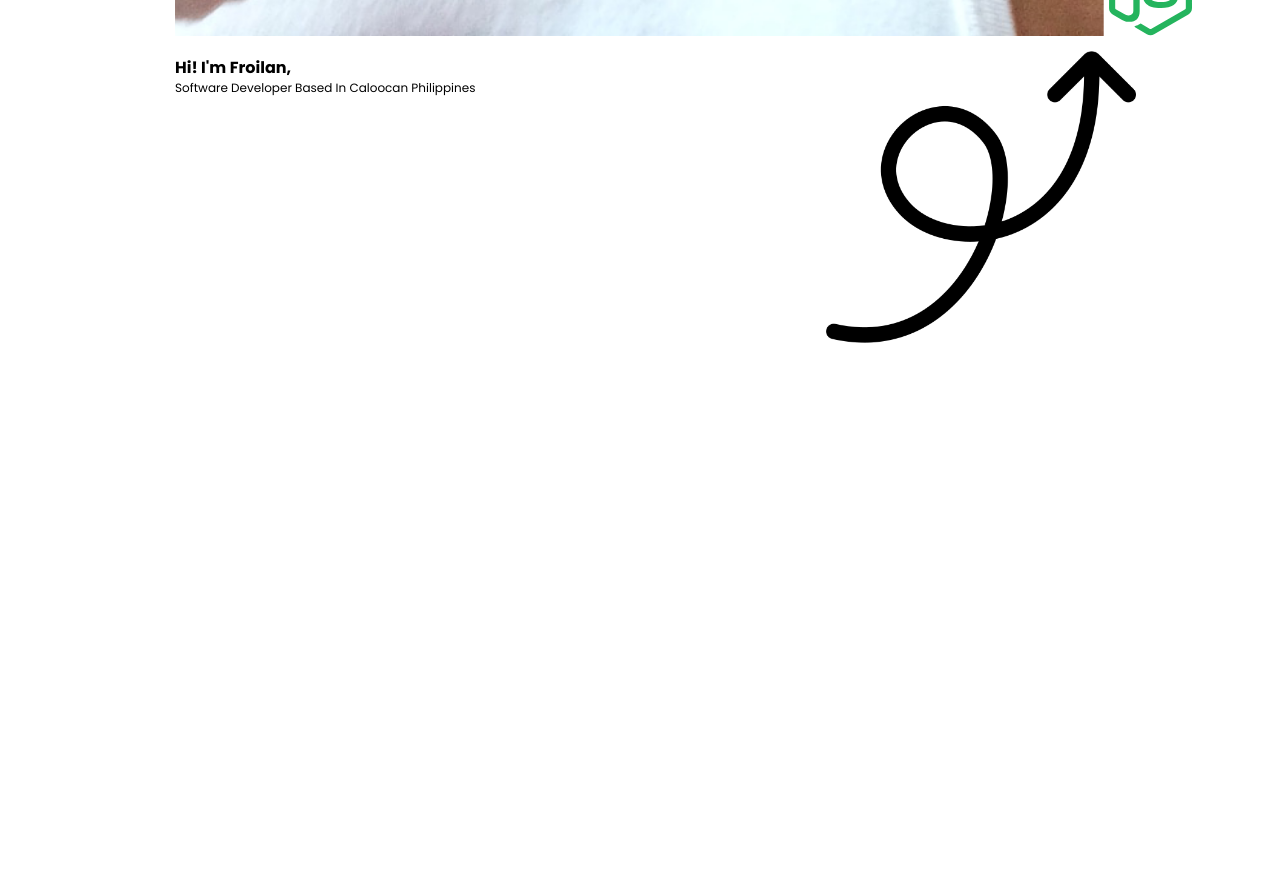
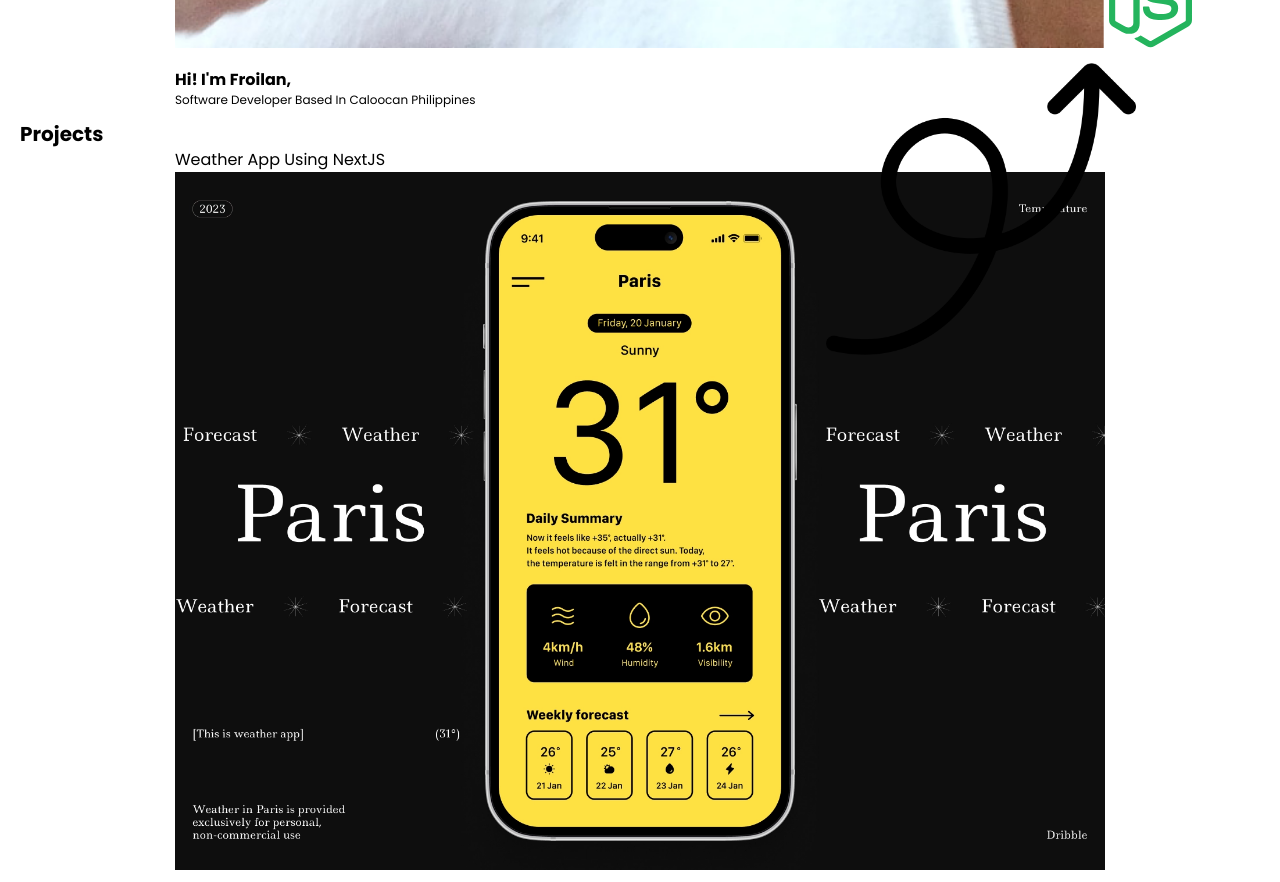
Before and after one commit to uaenaaaa/my-website, a Next.js app: page / in a window 1280 px wide. Shown: the part 1420-2302 px from the top of the page. Before the commit the page ends 1772 px from the top, so only its background shows below. Built offline with nearby package versions, Linux system fonts and the light colour scheme.

Commit message:
fix spacings and added projects section

```diff
--- /dev/null
+++ b/app/components/Projects/ProjectsSection.tsx
@@ -0,0 +1,35 @@
+import React from 'react'
+import Image from 'next/image'
+import MockImage from '../../../public/images/mock-image.png'
+
+const ProjectsSection = () => {
+  return (
+    <>
+      <div className='
+      w-full
+      flex
+      flex-col
+      justify-center
+      items-center'>
+        <h1 className='
+        text-left
+        self-start
+        font-bold
+        text-xl'>Projects</h1>
+
+        <div className='
+        flex
+        justify-center
+        items-center
+        w-full'>
+          <div className='w-3/4'>
+            <h1>Weather App Using NextJS</h1>
+            <Image className='w-full' alt='Weather Application Using NextJS Section' src={ MockImage }/>
+          </div>
+        </div>
+      </div>
+    </>
+  )
+}
+
+export default ProjectsSection
--- a/app/home/page.tsx
+++ b/app/home/page.tsx
@@ -2,14 +2,16 @@ import React from 'react'
 import NavBar from '../components/NavigationBar/NavBar'
 import NavBarSmall from '../components/NavigationBar/NavBarSmall'
 import HeroSection from '../components/HeroSection'
+import ProjectsSection from '../components/Projects/ProjectsSection'
 
 const HomePage = ({}) => {
   return (
     <>
-      <div className='w-full px-5 py-3 flex flex-col justify-center'>
+      <div className='w-full px-5 py-3 gap-3 flex flex-col justify-center'>
         <NavBar />
         <NavBarSmall />
         <HeroSection />
+        <ProjectsSection />
       </div>
     </>
   )
```
Also changed, not shown: public/images/mock-image.png (added).
